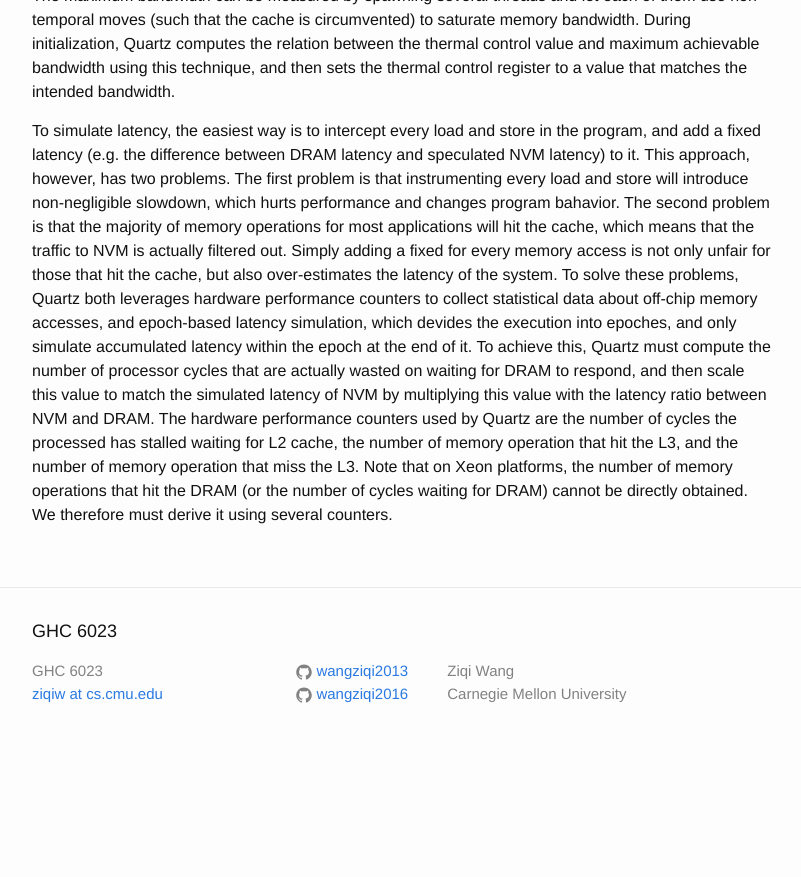
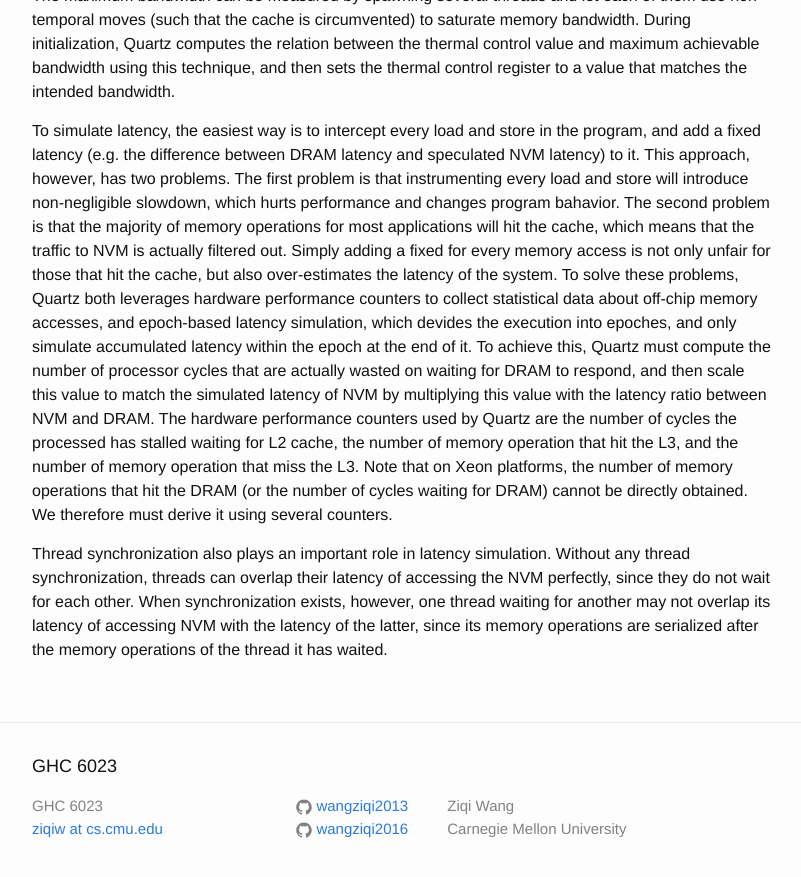
Before and after one commit to wangziqi2013/wangziqi2013.github.io, a Jekyll site: the page built from _posts/2019-11-23-quartz.markdown, in a window 1280 px wide and 900 px high, scrolled down 1249 px. Shown: the top 877 px of the window, without its empty margins (238-1039 px from the left). Built offline with Jekyll 4.4.1, drawn with Linux system fonts in a browser that asks for light colours; before the commit the page ends 2014 px from its top, so only the background shows below that.

Commit message:
Adding sync

```diff
--- a/_posts/2019-11-23-quartz.markdown
+++ b/_posts/2019-11-23-quartz.markdown
@@ -61,3 +61,8 @@ The hardware performance counters used by Quartz are the number of cycles the pr
 the number of memory operation that hit the L3, and the number of memory operation that miss the L3. Note that on Xeon
 platforms, the number of memory operations that hit the DRAM (or the number of cycles waiting for DRAM) cannot be directly
 obtained. We therefore must derive it using several counters.
+
+Thread synchronization also plays an important role in latency simulation. Without any thread synchronization, threads can
+overlap their latency of accessing the NVM perfectly, since they do not wait for each other. When synchronization exists,
+however, one thread waiting for another may not overlap its latency of accessing NVM with the latency of the latter,
+since its memory operations are serialized after the memory operations of the thread it has waited.
```
